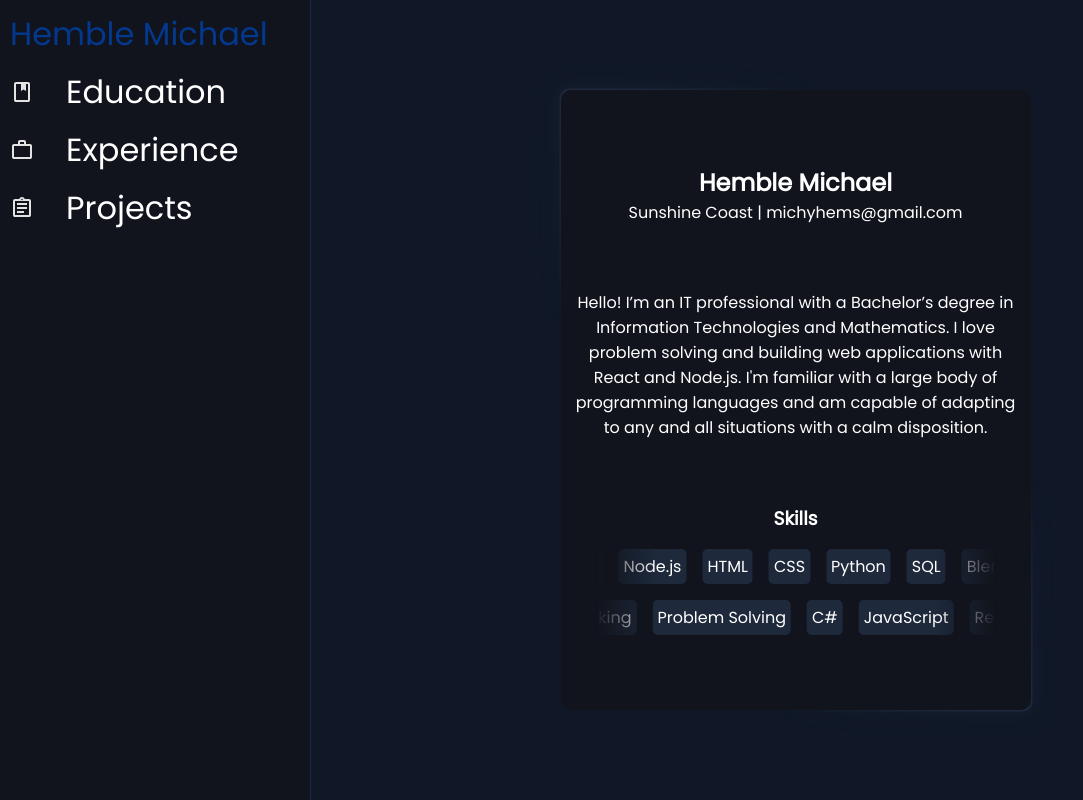
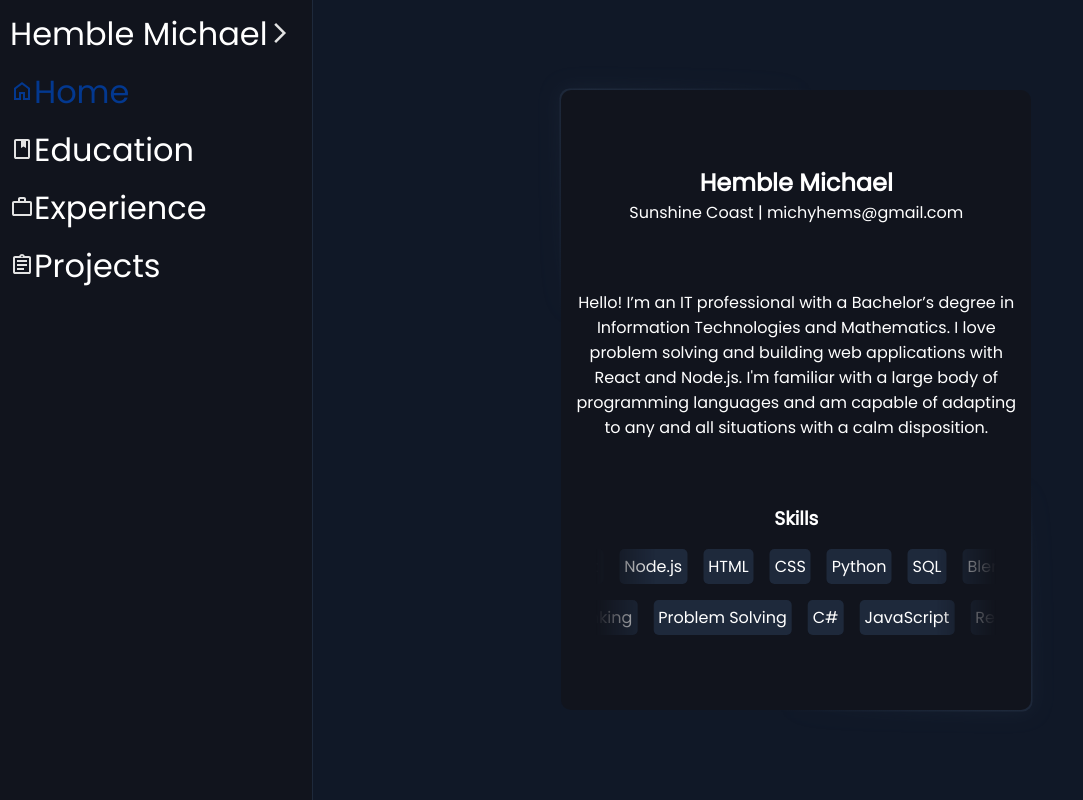
Before and after one commit to michyhems/Profile, a React (Create React App) app: page / in a window 1280 px wide. Shown: the whole page, without its empty margins (0-1083 px from the left). Built offline with nearby package versions, Linux system fonts and the light colour scheme; a web font is replaced by a local one.

Commit message:
Update homepage.js

```diff
--- a/src/pages/homepage.js
+++ b/src/pages/homepage.js
@@ -13,22 +13,52 @@ const Homepage = () => {
     const experience = <Experience></Experience>;
     const projects = <Projects></Projects>;
 
+    function toggleSidebar() {
+        const navButton = document.getElementById("navButton");
+        const sidenav = document.getElementById("sidenav");
+        sidenav.classList.toggle("close");
+        navButton.classList.toggle("rotate");
+    }
     //Navbar Content
     let list = (
         <ul>
             {/* Intro page */}
-            <li>
+            <li class="logo">
                 {/* Alternating the classes and thus the applied css with the state variable in a turnary statement.*/}
-                <a
-                    class={focus === "Introduction" ? "active" : null}
-                    onClick={() => setFocus("Introduction")}
+                <a>
+                    <span>Hemble Michael</span>
+                    <svg
+                        xmlns="http://www.w3.org/2000/svg"
+                        height="24px"
+                        viewBox="0 -960 960 960"
+                        width="24px"
+                        fill="#e3e3e3"
+                        onClick={() => toggleSidebar()}
+                        id="navButton"
+                        class="navButton"
                     >
-                    Hemble Michael
+                        <path d="m321-80-71-71 329-329-329-329 71-71 400 400L321-80Z" />
+                    </svg>
+                </a>
+            </li>
+            <li class={focus === "Introduction" ? "active" : null}>
+                <a onClick={() => setFocus("Introduction")}>
+                    <svg
+                        xmlns="http://www.w3.org/2000/svg"
+                        height="24px"
+                        viewBox="0 -960 960 960"
+                        width="24px"
+                        fill="#e3e3e3"
+                    >
+                        <path d="M240-200h120v-240h240v240h120v-360L480-740 240-560v360Zm-80 80v-480l320-240 320 240v480H520v-240h-80v240H160Zm320-350Z" />
+                    </svg>
+                    <span>Home</span>
                 </a>
             </li>
 
             {/* Education page */}
             <li class={focus === "Education" ? "active" : null}>
+                <a onClick={() => setFocus("Education")}>
                     <svg
                         xmlns="http://www.w3.org/2000/svg"
                         height="24px"
@@ -38,11 +68,13 @@ const Homepage = () => {
                     >
                         <path d="M240-80q-33 0-56.5-23.5T160-160v-640q0-33 23.5-56.5T240-880h480q33 0 56.5 23.5T800-800v640q0 33-23.5 56.5T720-80H240Zm0-80h480v-640h-80v280l-100-60-100 60v-280H240v640Zm0 0v-640 640Zm200-360 100-60 100 60-100-60-100 60Z" />
                     </svg>
-                <a onClick={() => setFocus("Education")}>Education</a>
+                    <span>Education</span>
+                </a>
             </li>
 
             {/* Experience page */}
             <li class={focus === "Experience" ? "active" : null}>
+                <a onClick={() => setFocus("Experience")}>
                     <svg
                         xmlns="http://www.w3.org/2000/svg"
                         height="24px"
@@ -52,11 +84,13 @@ const Homepage = () => {
                     >
                         <path d="M160-120q-33 0-56.5-23.5T80-200v-440q0-33 23.5-56.5T160-720h160v-80q0-33 23.5-56.5T400-880h160q33 0 56.5 23.5T640-800v80h160q33 0 56.5 23.5T880-640v440q0 33-23.5 56.5T800-120H160Zm0-80h640v-440H160v440Zm240-520h160v-80H400v80ZM160-200v-440 440Z" />
                     </svg>
-                <a onClick={() => setFocus("Experience")}>Experience</a>
+                    <span>Experience</span>
+                </a>
             </li>
 
             {/* Projects page */}
             <li class={focus === "Projects" ? "active" : null}>
+                <a onClick={() => setFocus("Projects")}>
                     <svg
                         xmlns="http://www.w3.org/2000/svg"
                         height="24px"
@@ -66,7 +100,8 @@ const Homepage = () => {
                     >
                         <path d="M200-120q-33 0-56.5-23.5T120-200v-560q0-33 23.5-56.5T200-840h168q13-36 43.5-58t68.5-22q38 0 68.5 22t43.5 58h168q33 0 56.5 23.5T840-760v560q0 33-23.5 56.5T760-120H200Zm0-80h560v-560H200v560Zm80-80h280v-80H280v80Zm0-160h400v-80H280v80Zm0-160h400v-80H280v80Zm200-190q13 0 21.5-8.5T510-820q0-13-8.5-21.5T480-850q-13 0-21.5 8.5T450-820q0 13 8.5 21.5T480-790ZM200-200v-560 560Z" />
                     </svg>
-                <a onClick={() => setFocus("Projects")}>Projects</a>
+                    <span>Projects</span>
+                </a>
             </li>
         </ul>
     );
@@ -88,7 +123,9 @@ const Homepage = () => {
     return (
         <>
             <div class="body">
-                <nav class="sidenav">{list}</nav>
+                <nav id="sidenav" class="sidenav">
+                    {list}
+                </nav>
                 <main>{view}</main>
             </div>
         </>
```
Lines whose indentation alone changed are shown as unchanged.
